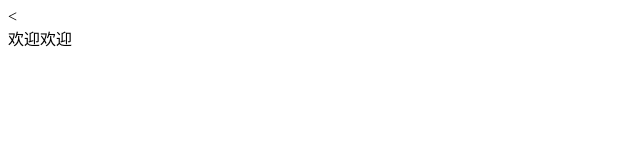
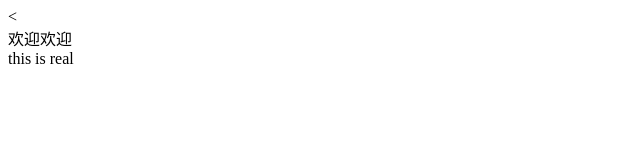
Before and after one commit to jiazc2009/test1119, a plain HTML site: page welcome.html in a window 1280 px wide. Shown: the full height of the page, 0-640 px from the left. Drawn offline with Linux system fonts and the light colour scheme.

Commit message:
i add a line

```diff
--- a/welcome.html
+++ b/welcome.html
@@ -8,5 +8,6 @@
 </head>
 <body>
 	<div>欢迎欢迎</div>
+	<div>this is real</div>
 </body>
 </html>
```
